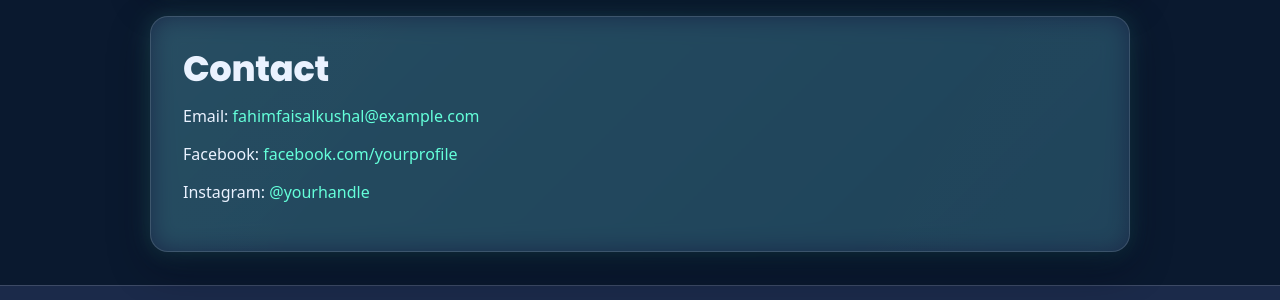
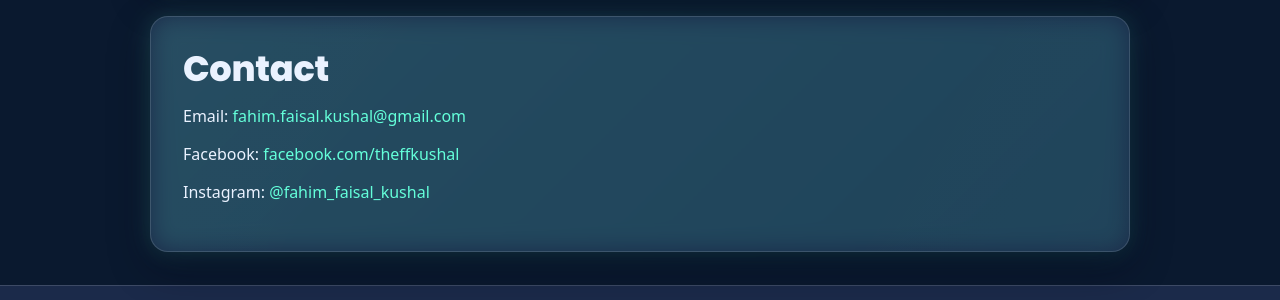
Before and after one commit to kushicat/kushicat.github.io, a Jekyll site: the page index.html, which Jekyll copies as it is, in a window 1280 px wide and 900 px high, scrolled down 1140 px. Shown: the part 516-816 px from the top of the window. Built offline with Jekyll 4.4.1, drawn with Linux system fonts in a browser that asks for light colours.

Commit message:
Update index.html

```diff
--- a/index.html
+++ b/index.html
@@ -157,9 +157,9 @@
   <!-- Contact -->
   <section id="contact" class="card reveal">
     <h2>Contact</h2>
-    <p>Email: <a href="mailto:fahimfaisalkushal@example.com">fahimfaisalkushal@example.com</a></p>
-    <p>Facebook: <a href="https://facebook.com/yourprofile" target="_blank">facebook.com/yourprofile</a></p>
-    <p>Instagram: <a href="https://instagram.com/yourhandle" target="_blank">@yourhandle</a></p>
+    <p>Email: <a href="mailto:fahim.faisal.kushal@gmail.com">fahim.faisal.kushal@gmail.com</a></p>
+    <p>Facebook: <a href="https://facebook.com/theffkushal" target="_blank">facebook.com/theffkushal</a></p>
+    <p>Instagram: <a href="https://www.instagram.com/fahim_faisal_kushal/" target="_blank">@fahim_faisal_kushal</a></p>
   </section>
 
   <!-- Footer -->
```
